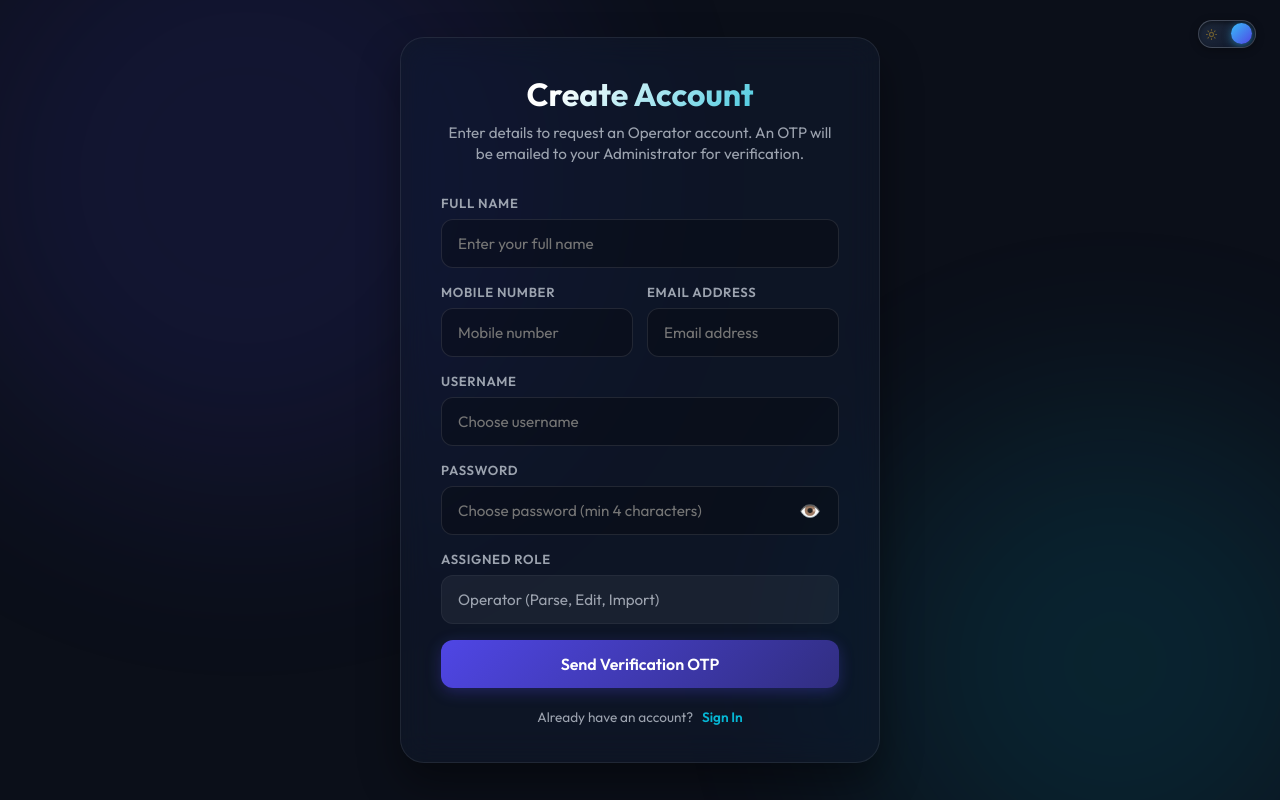
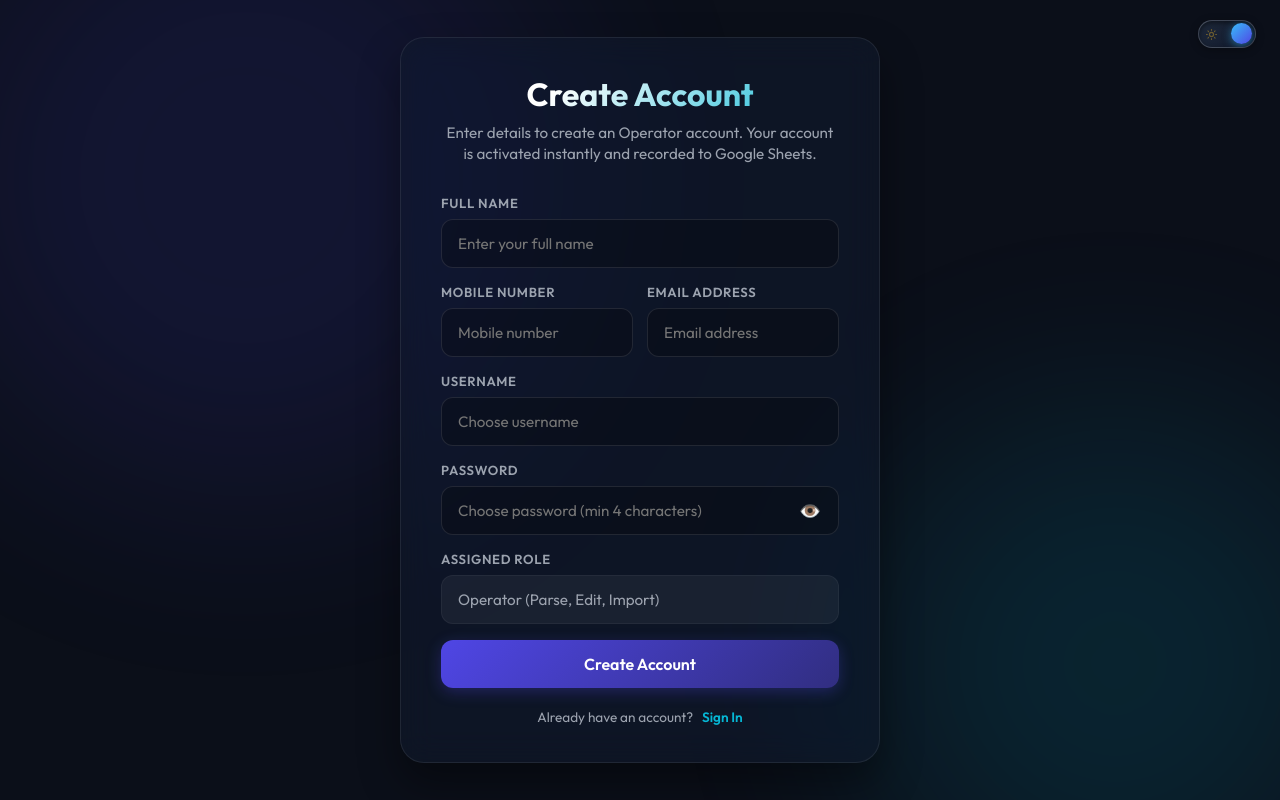
Before and after one commit to Skgrow20/bank-pdf-converter-, a Flask app: page /register in a window 1280 px wide. Run offline with Flask 3, Linux system fonts and the light colour scheme.

Commit message:
Add files via upload

```diff
--- a/templates/register.html
+++ b/templates/register.html
@@ -3,7 +3,7 @@
 <head>
     <meta charset="UTF-8">
     <meta name="viewport" content="width=device-width, initial-scale=1.0">
-    <title>Create Account - Bank Statement PDF Converter</title>
+    <title>Create Account - SK Software</title>
     <!-- Modern Premium Typography -->
     <link rel="preconnect" href="https://fonts.googleapis.com">
     <link rel="preconnect" href="https://fonts.gstatic.com" crossorigin>
@@ -423,7 +423,7 @@
     <!-- Registration card -->
     <div class="register-container">
         <h1>Create Account</h1>
-        <p class="subtitle">Enter details to request an Operator account. An OTP will be emailed to your Administrator for verification.</p>
+        <p class="subtitle">Enter details to create an Operator account. Your account is activated instantly and recorded to Google Sheets.</p>
 
         <!-- Error alert message -->
         {% if error %}
@@ -472,7 +472,7 @@
             </div>
 
             <!-- Submit Button -->
-            <button type="submit" class="btn">Send Verification OTP</button>
+            <button type="submit" class="btn">Create Account</button>
         </form>
 
         <div style="margin-top: 20px; text-align: center; font-size: 0.85rem;">
```
